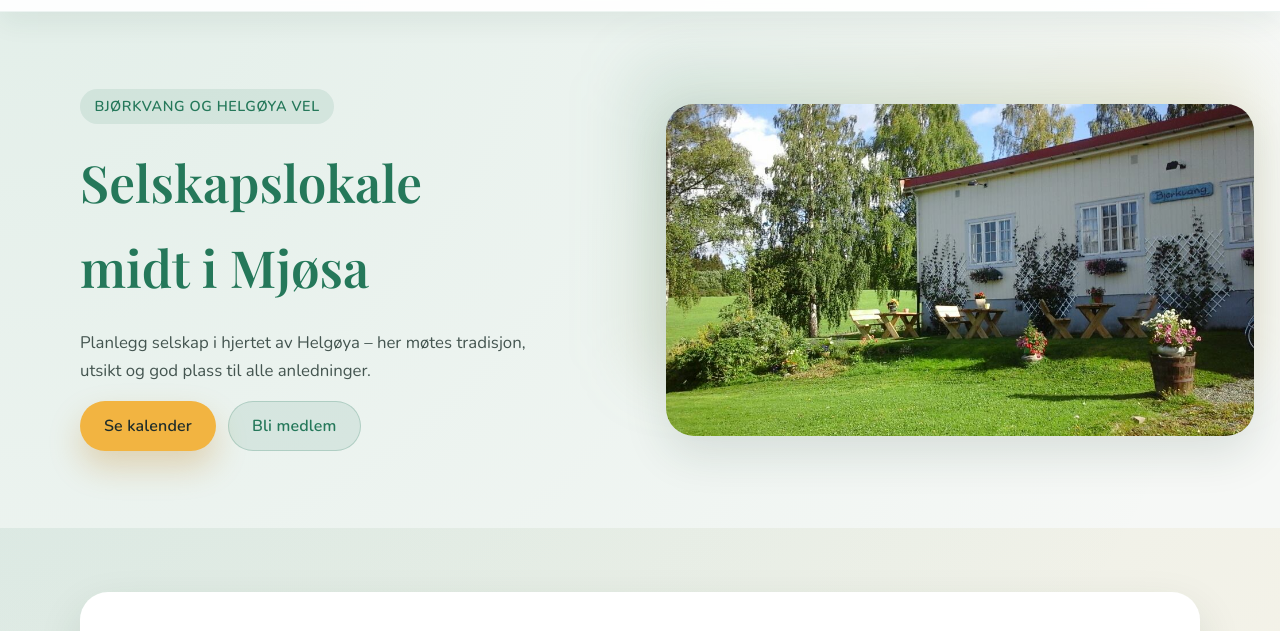
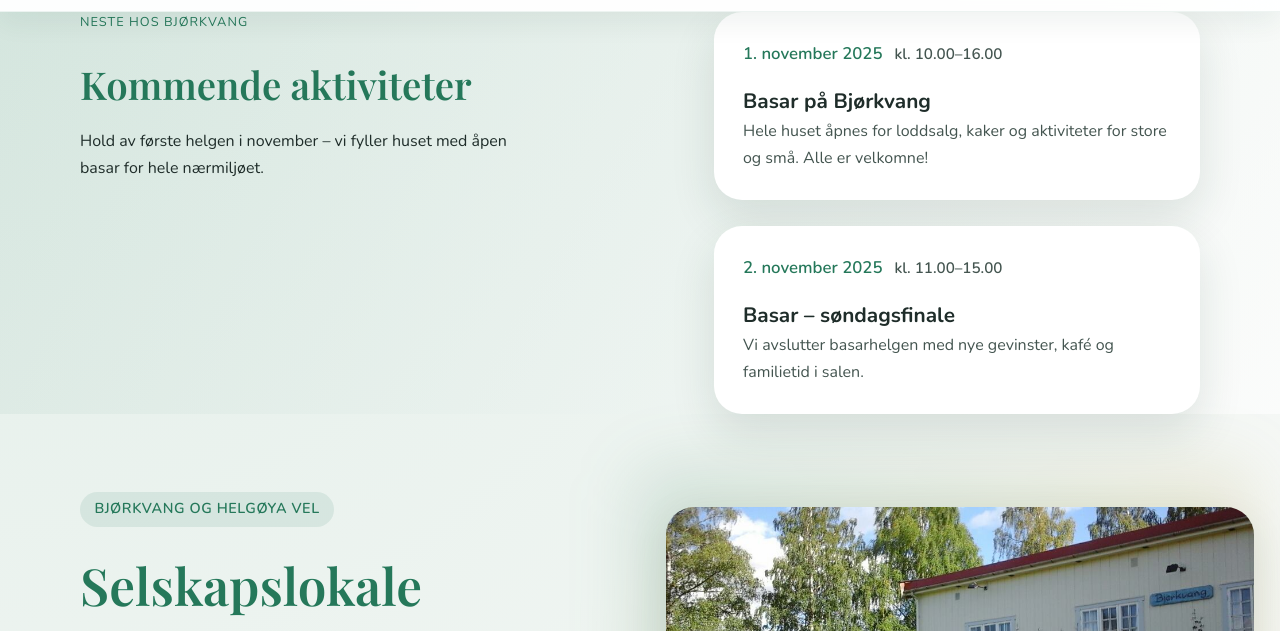
Before and after one commit to oyvind3/bjorkvang, a plain HTML site: page index.html in a window 1280 px wide. Shown: the part 103-734 px from the top of the page. Drawn offline with nearby package versions, Linux system fonts and the light colour scheme.

Commit message:
Highlight upcoming basar events and refresh booking layout

```diff
--- a/index.html
+++ b/index.html
@@ -39,6 +39,38 @@
             </nav>
         </div>
     </header>
+
+    <section class="upcoming-activities" aria-labelledby="upcoming-activities-title">
+        <div class="container upcoming-activities__inner">
+            <div class="upcoming-activities__intro">
+                <span class="eyebrow">Neste hos Bjørkvang</span>
+                <h2 id="upcoming-activities-title">Kommende aktiviteter</h2>
+                <p>Hold av første helgen i november – vi fyller huset med åpen basar for hele nærmiljøet.</p>
+            </div>
+            <div class="upcoming-activities__list" role="list">
+                <article class="upcoming-activity" role="listitem">
+                    <div class="upcoming-activity__date">
+                        <time datetime="2025-11-01">1. november 2025</time>
+                        <span class="upcoming-activity__time">kl. 10.00–16.00</span>
+                    </div>
+                    <div class="upcoming-activity__content">
+                        <h3>Basar på Bjørkvang</h3>
+                        <p>Hele huset åpnes for loddsalg, kaker og aktiviteter for store og små. Alle er velkomne!</p>
+                    </div>
+                </article>
+                <article class="upcoming-activity" role="listitem">
+                    <div class="upcoming-activity__date">
+                        <time datetime="2025-11-02">2. november 2025</time>
+                        <span class="upcoming-activity__time">kl. 11.00–15.00</span>
+                    </div>
+                    <div class="upcoming-activity__content">
+                        <h3>Basar – søndagsfinale</h3>
+                        <p>Vi avslutter basarhelgen med nye gevinster, kafé og familietid i salen.</p>
+                    </div>
+                </article>
+            </div>
+        </div>
+    </section>
 
     <section class="page-hero" aria-labelledby="hero-title">
         <div class="container hero-inner">
--- a/style.css
+++ b/style.css
@@ -538,6 +538,80 @@ button {
     padding: clamp(2.5rem, 5vw, 4rem) 0;
 }
 
+.upcoming-activities {
+    background: linear-gradient(120deg, rgba(37, 120, 90, 0.08) 0%, rgba(255, 255, 255, 0.6) 100%);
+}
+
+.upcoming-activities__inner {
+    display: grid;
+    gap: clamp(2rem, 4vw, 3.5rem);
+    grid-template-columns: minmax(0, 1.2fr) minmax(0, 1fr);
+    align-items: start;
+}
+
+.upcoming-activities__intro {
+    display: grid;
+    gap: 0.75rem;
+    max-width: 48ch;
+}
+
+.upcoming-activities__intro .eyebrow {
+    letter-spacing: 0.08em;
+    text-transform: uppercase;
+    font-size: 0.8rem;
+    color: var(--brand-600);
+}
+
+.upcoming-activities__intro h2 {
+    margin: 0;
+    font-size: clamp(1.8rem, 2vw + 1.2rem, 2.4rem);
+    color: var(--brand-600);
+    font-family: 'Playfair Display', Georgia, serif;
+}
+
+.upcoming-activities__list {
+    display: grid;
+    gap: clamp(1.25rem, 2vw, 1.75rem);
+}
+
+.upcoming-activity {
+    display: grid;
+    gap: 1rem;
+    padding: clamp(1.4rem, 3vw, 1.8rem);
+    border-radius: var(--radius-lg);
+    background: var(--surface);
+    box-shadow: var(--shadow-card);
+}
+
+.upcoming-activity__date {
+    display: flex;
+    flex-wrap: wrap;
+    gap: 0.75rem;
+    align-items: baseline;
+    font-weight: 600;
+    color: var(--brand-600);
+}
+
+.upcoming-activity__date time {
+    font-size: 1.05rem;
+}
+
+.upcoming-activity__time {
+    font-size: 0.95rem;
+    color: var(--text-secondary);
+}
+
+.upcoming-activity__content h3 {
+    margin: 0;
+    font-size: 1.3rem;
+    color: var(--text-primary);
+}
+
+.upcoming-activity__content p {
+    margin: 0;
+    color: var(--text-secondary);
+}
+
 .booking-form-section,
 #booking-form {
     scroll-margin-top: 5rem;
@@ -915,6 +989,18 @@ button {
 
 /* Booking */
 
+.booking-calendar-section {
+    background: linear-gradient(180deg, rgba(255, 255, 255, 0.8) 0%, rgba(37, 120, 90, 0.08) 100%);
+}
+
+.booking-calendar-section .section-heading {
+    margin-bottom: 1.5rem;
+}
+
+.booking-calendar-section .section-heading p {
+    margin-bottom: 0;
+}
+
 .booking-layout {
     display: grid;
     gap: clamp(1.5rem, 3vw, 2.75rem);
@@ -986,6 +1072,11 @@ button {
     background: rgba(213, 93, 93, 0.75);
 }
 
+.legend-dot--basar {
+    background: rgba(37, 120, 90, 0.65);
+    box-shadow: 0 0 0 3px rgba(37, 120, 90, 0.15);
+}
+
 .availability-list {
     margin: 0;
     padding: 0;
@@ -1022,7 +1113,7 @@ button {
 }
 
 #calendar {
-    margin: 2.5rem 0;
+    margin: clamp(1.25rem, 3vw, 2rem) 0;
     padding: 1.5rem;
     background: var(--surface);
     border-radius: var(--radius-lg);
@@ -1098,6 +1189,12 @@ button {
 
 #calendar .fc-event.fc-event--blocked {
     background: #c96868;
+}
+
+#calendar .fc-event.fc-event--basar {
+    background: linear-gradient(135deg, rgba(37, 120, 90, 0.9), rgba(47, 143, 106, 0.95));
+    color: #f6fdf9;
+    box-shadow: inset 0 0 0 1px rgba(20, 62, 46, 0.35);
 }
 
 form {
@@ -1489,6 +1586,14 @@ button[type="submit"] {
 /* Responsive adjustments */
 
 @media (max-width: 768px) {
+    .upcoming-activities__inner {
+        grid-template-columns: 1fr;
+    }
+
+    .upcoming-activities__intro {
+        max-width: none;
+    }
+
     .hero-inner {
         grid-template-columns: 1fr;
         gap: 2.5rem;
```
Also changed, not shown: booking.html (+96 -91 lines), booking.js (+36 -1 lines).
